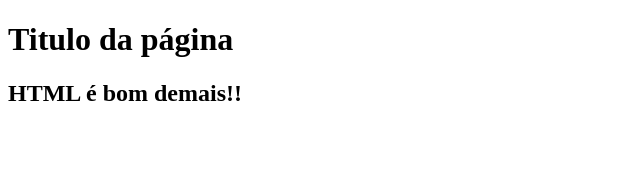
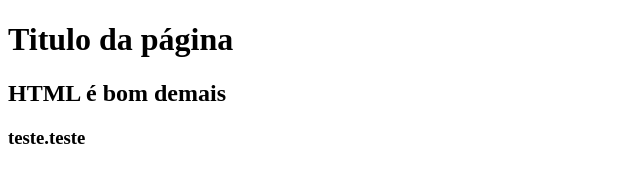
Before and after one commit to edvanrodriguesdev/projeto_git, a plain HTML site: page index.html in a window 1280 px wide. Shown: the whole page, without its empty margins (0-640 px from the left). Drawn offline with Linux system fonts and the light colour scheme.

Commit message:
alteração no h2 e adição do h3

```diff
--- a/index.html
+++ b/index.html
@@ -8,6 +8,7 @@
 </head>
 <body>
     <h1>Titulo da página</h1>
-    <h2>HTML é bom demais!!</h2>
+    <h2>HTML é bom demais</h2>
+    <h3>teste.teste</h3>
 </body>
 </html>
```
